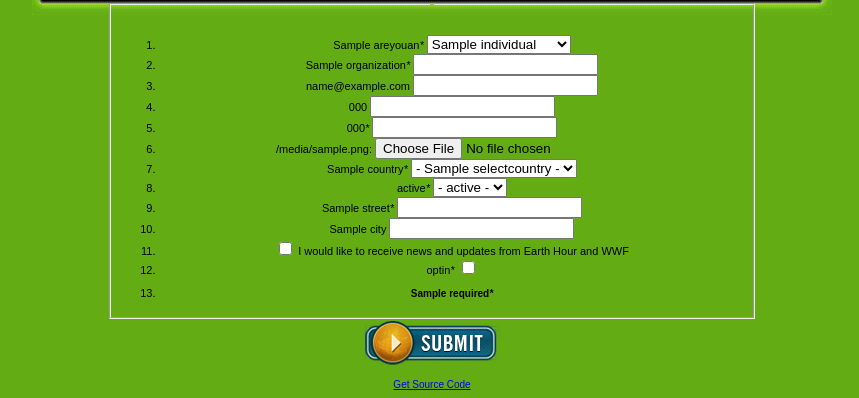
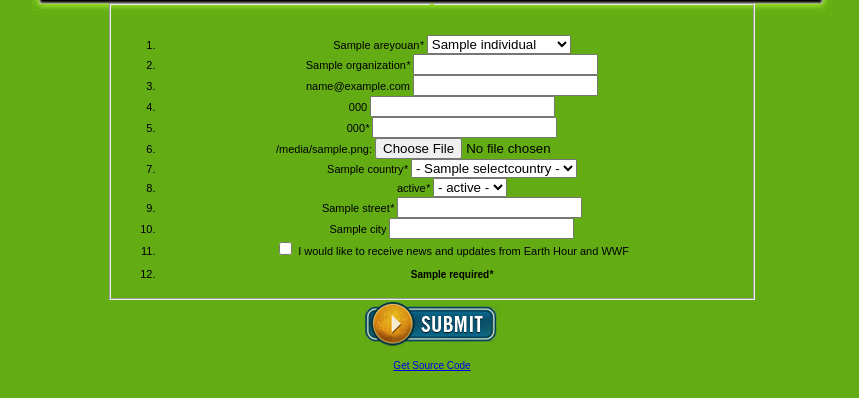
Before and after one commit to fredsa/pamelafox-samplecode, a Python web app: template petition_world/templates/large/vote.html in a window 1280 px wide. Shown: the part 587-985 px from the top of the page, without its empty margins (208-1067 px from the left). After the commit the page ends 958 px from the top, so only its background shows below. Run offline with Jinja, Linux system fonts and the light colour scheme; the template is opened without the code that fills it: most values are stand-ins (such as "Sample title", 1, 10 or a date in 2020).

Commit message:
Vote template changes

```diff
--- a/petition_world/templates/large/vote.html
+++ b/petition_world/templates/large/vote.html
@@ -116,10 +116,6 @@
             <input type="checkbox" name="optin" id="optin" value="true"/>
             <span class="optinText">I would like to receive news and updates from Earth Hour and WWF</span>
           </li>
-          <li class="loc optin">
-            <label for="optin">optin<em>*</em></label>
-            <input type="checkbox" name="optin" id="optin" value="yes">
-          </li>
           <li>
              <p style="font-size: 10px"><b>{{ localisedStrings.required }}<em>*</em></b>
           </li>
```
